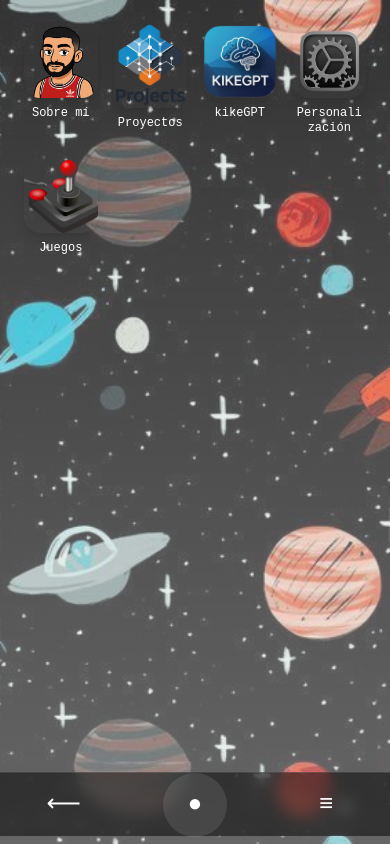
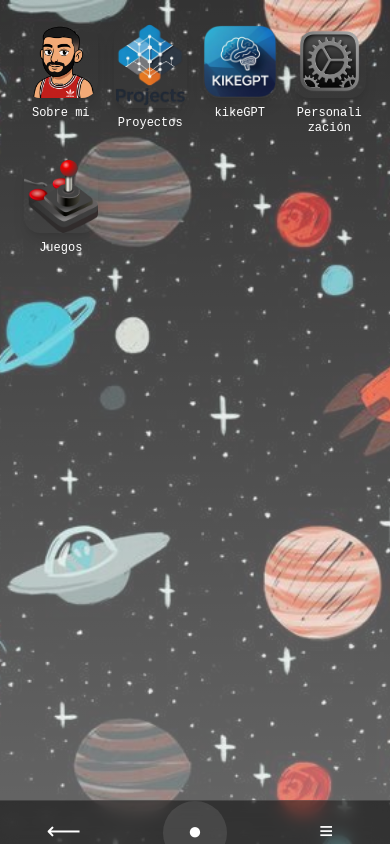
Before and after one commit to Edwinfpirajan/portafolio-2025, an Astro site: page / in a window 390 px wide. Built offline with nearby package versions, Linux system fonts and the light colour scheme; Astro itself is replaced by a stand-in of ours.

Commit message:
fix(mobile): compact navbar and remove extra space below on mobile

```diff
--- a/src/components/mobile/MobileShell.jsx
+++ b/src/components/mobile/MobileShell.jsx
@@ -11,7 +11,7 @@ export default function MobileShell() {
   const theme = useSelector((s) => s.ui.theme);
 
   // altura real de tu barra inferior (NavBar)
-  const NAVBAR_H = 72;
+  const NAVBAR_H = 44;
 
   const bgGradient = theme === "dark"
     ? "from-black/40 to-black/70"
@@ -32,7 +32,7 @@ export default function MobileShell() {
       <div
         className="relative w-full"
         style={{
-          height: `calc(100dvh - ${NAVBAR_H}px - env(safe-area-inset-bottom))`,
+          height: `calc(100dvh - ${NAVBAR_H}px)`,
           minHeight: 0,
         }}
       >
@@ -44,7 +44,7 @@ export default function MobileShell() {
       {/* Barra inferior fija */}
       <div
         className="absolute inset-x-0"
-        style={{ bottom: "env(safe-area-inset-bottom)", height: `${NAVBAR_H}px` }}
+        style={{ bottom: 0, height: `${NAVBAR_H}px` }}
       >
         <NavBar height={NAVBAR_H} />
       </div>
```
